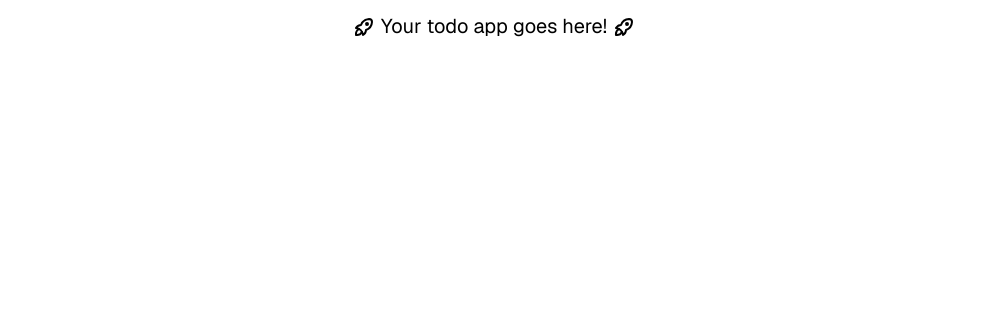
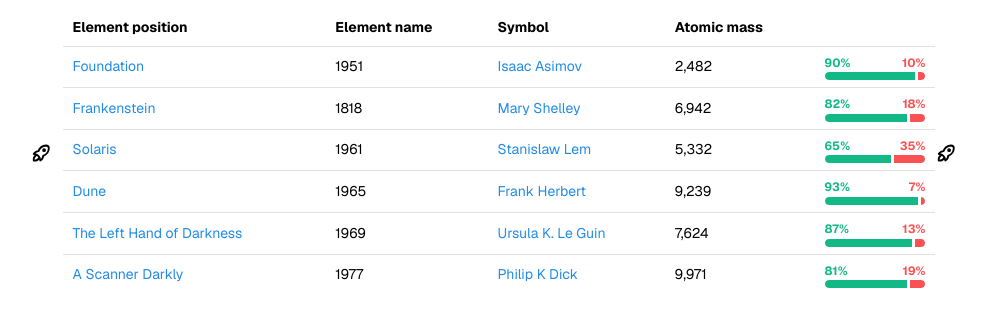
Before and after one commit to hedgehoglab-engineering/todo-workshop-template, a Next.js app in the folder frontend/: page / in a window 1280 px wide. Shown: the top 326 px of the page, without its empty margins (146-1132 px from the left). Built offline with nearby package versions, Linux system fonts and the light colour scheme.

Commit message:
Trying to get list to work

```diff
--- /dev/null
+++ b/frontend/app/TodoList.module.css
@@ -0,0 +1,5 @@
+.progressSection {
+  &:not(:first-of-type) {
+    border-left: 3px solid light-dark(var(--mantine-color-white), var(--mantine-color-dark-7));
+  }
+}
--- /dev/null
+++ b/frontend/app/list.tsx
@@ -0,0 +1,103 @@
+import { Anchor, Group, Progress, Table, Text } from '@mantine/core';
+import classes from './TodoList.module.css';
+
+const data = [
+  {
+    title: 'Foundation',
+    author: 'Isaac Asimov',
+    year: 1951,
+    reviews: { positive: 2223, negative: 259 },
+  },
+  {
+    title: 'Frankenstein',
+    author: 'Mary Shelley',
+    year: 1818,
+    reviews: { positive: 5677, negative: 1265 },
+  },
+  {
+    title: 'Solaris',
+    author: 'Stanislaw Lem',
+    year: 1961,
+    reviews: { positive: 3487, negative: 1845 },
+  },
+  {
+    title: 'Dune',
+    author: 'Frank Herbert',
+    year: 1965,
+    reviews: { positive: 8576, negative: 663 },
+  },
+  {
+    title: 'The Left Hand of Darkness',
+    author: 'Ursula K. Le Guin',
+    year: 1969,
+    reviews: { positive: 6631, negative: 993 },
+  },
+  {
+    title: 'A Scanner Darkly',
+    author: 'Philip K Dick',
+    year: 1977,
+    reviews: { positive: 8124, negative: 1847 },
+  },
+];
+
+export function TodoList() {
+  const rows = data.map((row) => {
+    const totalReviews = row.reviews.negative + row.reviews.positive;
+    const positiveReviews = (row.reviews.positive / totalReviews) * 100;
+    const negativeReviews = (row.reviews.negative / totalReviews) * 100;
+
+    return (
+      <Table.Tr key={row.title}>
+        <Table.Td>
+          <Anchor component="button" fz="sm">
+            {row.title}
+          </Anchor>
+        </Table.Td>
+        <Table.Td>{row.year}</Table.Td>
+        <Table.Td>
+          <Anchor component="button" fz="sm">
+            {row.author}
+          </Anchor>
+        </Table.Td>
+        <Table.Td>{Intl.NumberFormat().format(totalReviews)}</Table.Td>
+        <Table.Td>
+          <Group justify="space-between">
+            <Text fz="xs" c="teal" fw={700}>
+              {positiveReviews.toFixed(0)}%
+            </Text>
+            <Text fz="xs" c="red" fw={700}>
+              {negativeReviews.toFixed(0)}%
+            </Text>
+          </Group>
+          <Progress.Root>
+            <Progress.Section
+              className={classes.progressSection}
+              value={positiveReviews}
+              color="teal"
+            />
+
+            <Progress.Section
+              className={classes.progressSection}
+              value={negativeReviews}
+              color="red"
+            />
+          </Progress.Root>
+        </Table.Td>
+      </Table.Tr>
+    );
+  });
+
+  return (
+    <Table>
+      <Table.Thead>
+        <Table.Tr>
+          <Table.Th>Element position</Table.Th>
+          <Table.Th>Element name</Table.Th>
+          <Table.Th>Symbol</Table.Th>
+          <Table.Th>Atomic mass</Table.Th>
+        </Table.Tr>
+      </Table.Thead>
+      <Table.Tbody>{rows}</Table.Tbody>
+    </Table>
+  );
+}
--- a/frontend/app/page.tsx
+++ b/frontend/app/page.tsx
@@ -1,5 +1,6 @@
 import { Center, Container, Text } from "@mantine/core";
 import { IconRocket } from "@tabler/icons-react";
+import { TodoList } from "./list"; // adjust path if needed
 
 export default function Home() {
   return (
@@ -7,8 +8,8 @@ export default function Home() {
       <Center pt={10}>
         <IconRocket/>
         <Text px={5} size='xl' >
-          Your todo app goes here!
         </Text>
+        <TodoList></TodoList>
         <IconRocket/>
       </Center>
     </Container>
```
